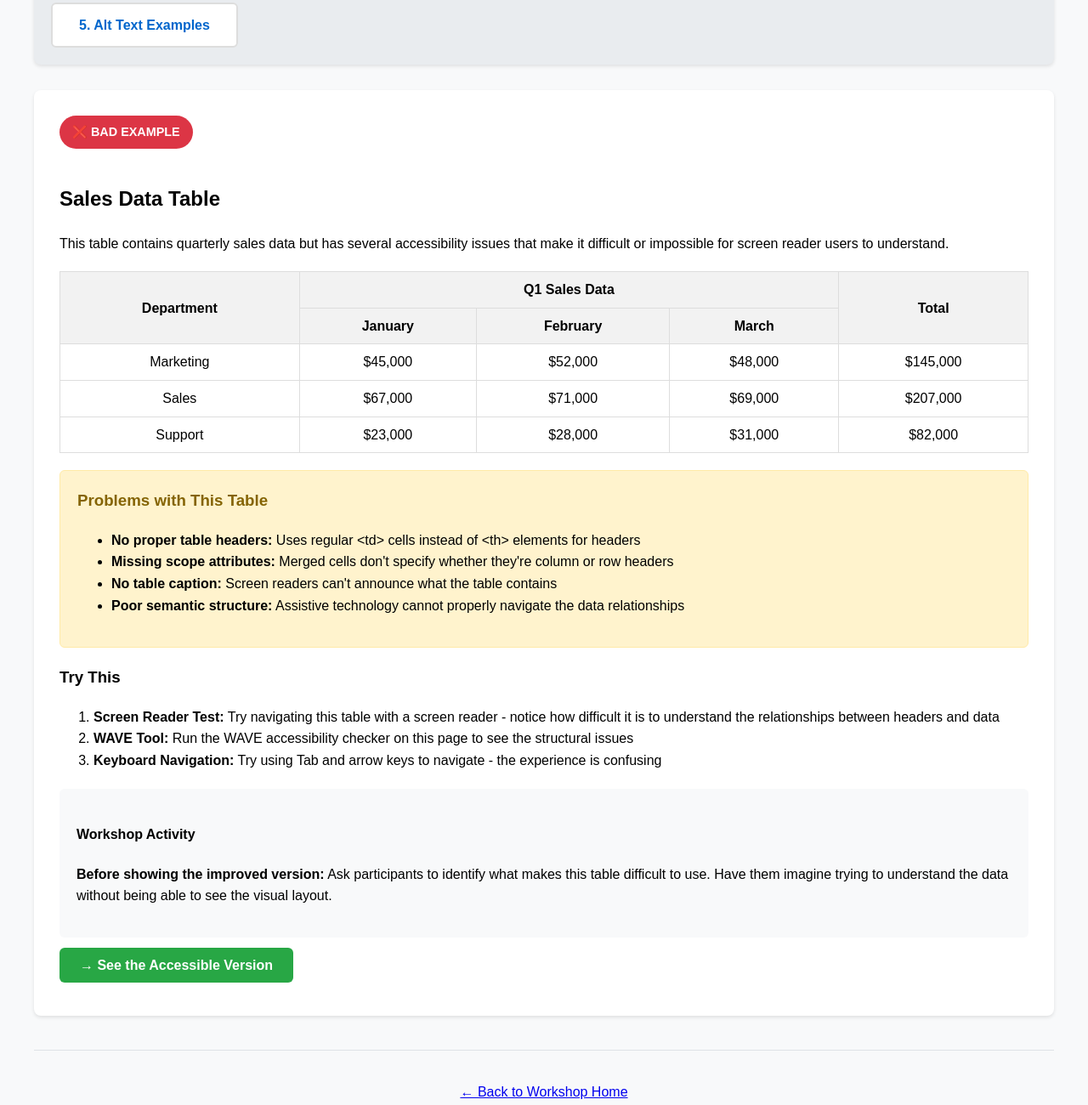
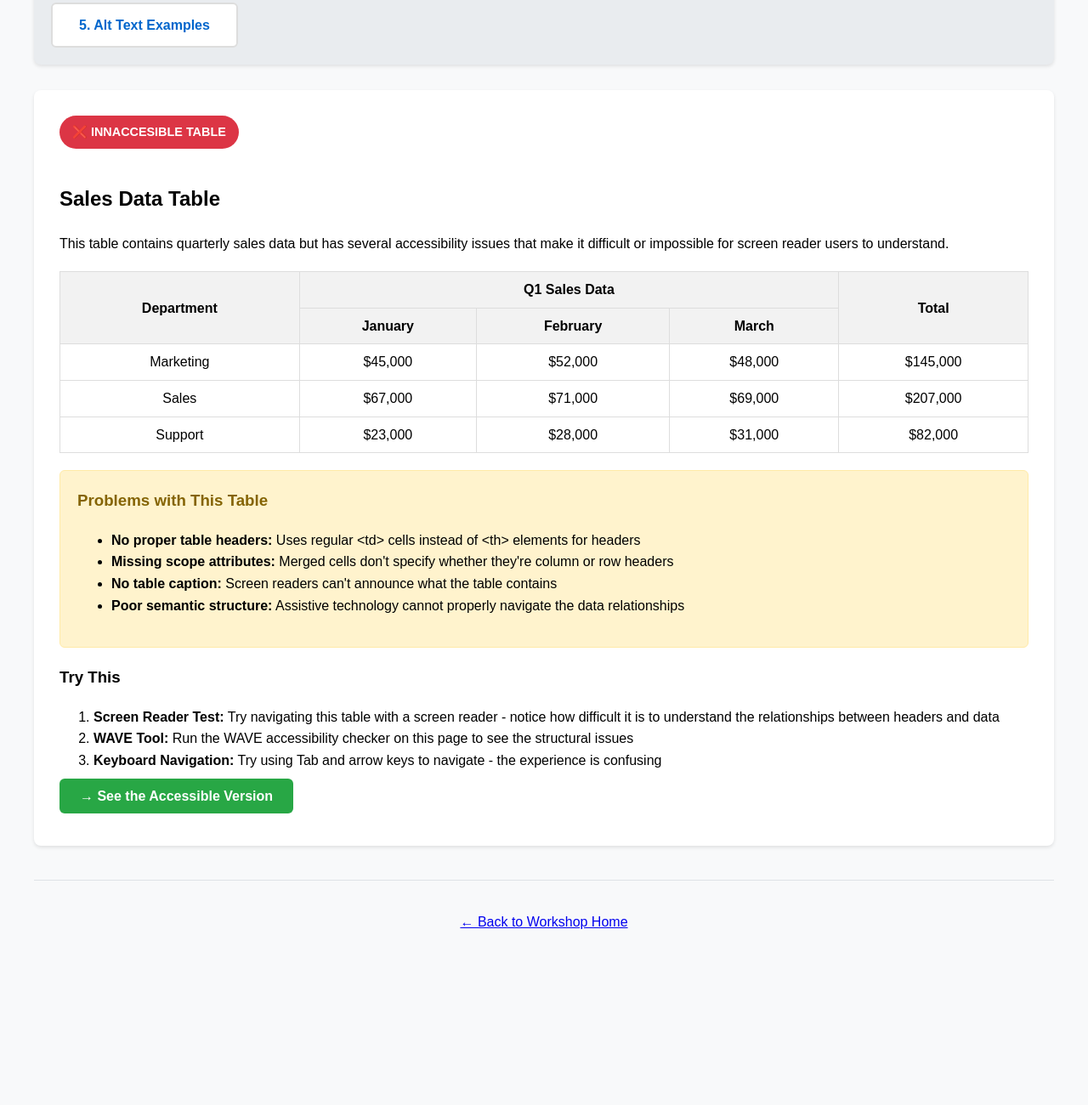
Before and after one commit to jameskruck/threeaccessibilitywins, a plain HTML site: page bad-table.html in a window 1280 px wide. Shown: the part 316-1616 px from the top of the page at 85% size. After the commit the page ends 1470 px from the top, so only its background shows below. Drawn offline with Linux system fonts and the light colour scheme.

Commit message:
various updates

```diff
--- a/bad-table.html
+++ b/bad-table.html
@@ -25,7 +25,7 @@
     </nav>
 
     <main>
-        <div class="example-label bad-example">❌ BAD EXAMPLE</div>
+        <div class="example-label bad-example">❌ INNACCESIBLE TABLE</div>
 
         <h2>Sales Data Table</h2>
         <p>This table contains quarterly sales data but has several accessibility issues that make it difficult or impossible for screen reader users to understand.</p>
@@ -81,10 +81,7 @@
             <li><strong>Keyboard Navigation:</strong> Try using Tab and arrow keys to navigate - the experience is confusing</li>
         </ol>
 
-        <div style="background: #f8f9fa; padding: 20px; border-radius: 6px; margin: 20px 0;">
-            <h4>Workshop Activity</h4>
-            <p><strong>Before showing the improved version:</strong> Ask participants to identify what makes this table difficult to use. Have them imagine trying to understand the data without being able to see the visual layout.</p>
-        </div>
+
 
         <p><a href="good-table.html" style="background: #28a745; color: white; padding: 12px 24px; text-decoration: none; border-radius: 6px; font-weight: bold;">→ See the Accessible Version</a></p>
     </main>
```
Also changed, not shown: bad-content.html (+1 -1 lines), good-table.html (+1 -1 lines).
